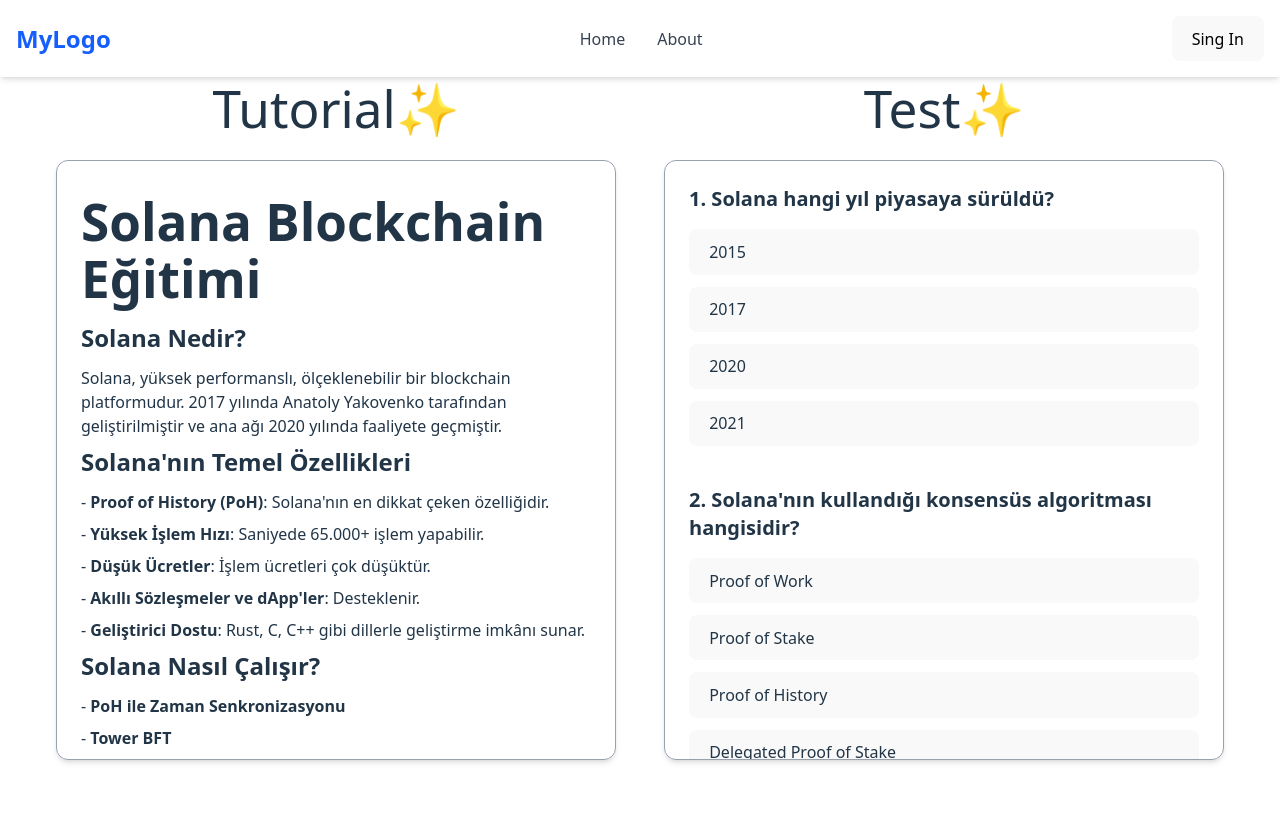
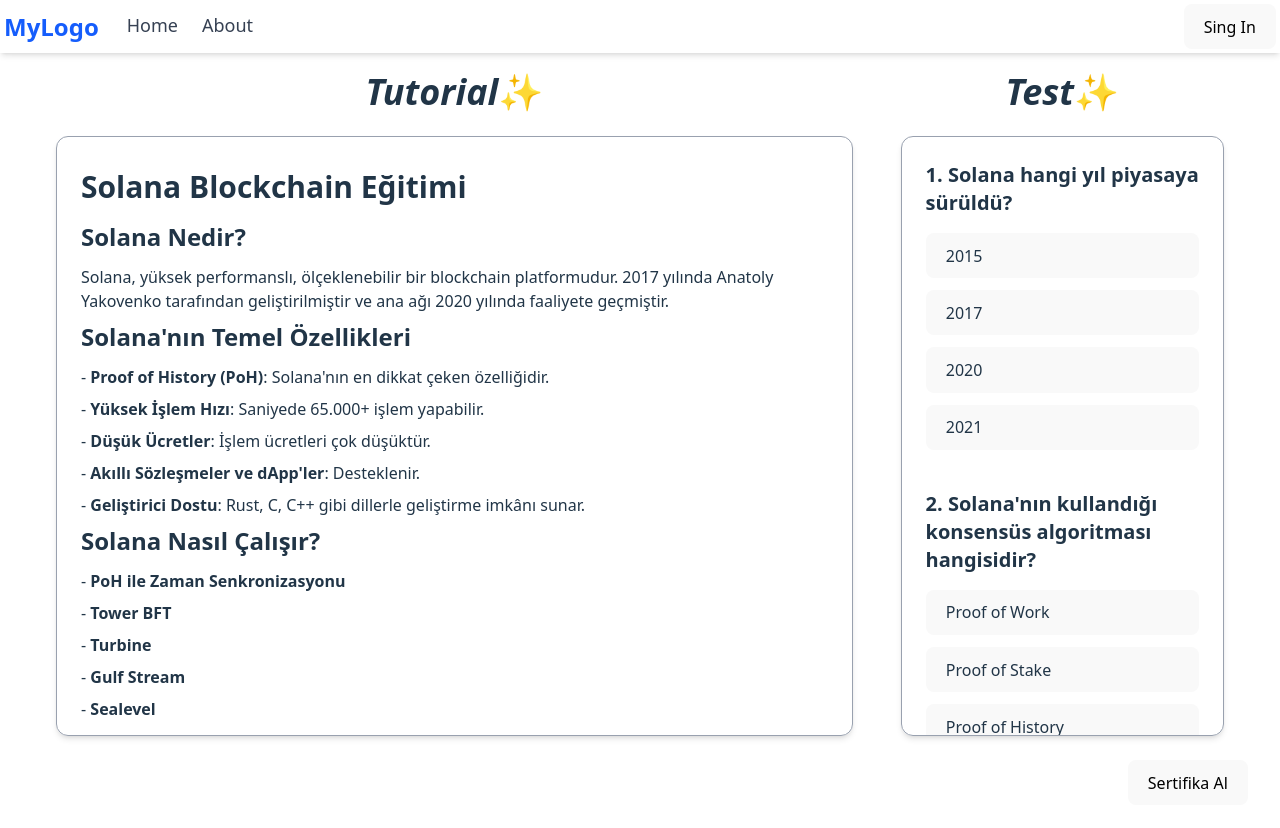
Before and after one commit to sbasrik/web1-team, a React (Vite) app: page / in a window 1280 px wide. Shown: the top 828 px of the page. Built offline with nearby package versions, Linux system fonts and the light colour scheme.

Commit message:
genel değişiklikler

```diff
--- a/src/App.tsx
+++ b/src/App.tsx
@@ -7,11 +7,16 @@ import Tutorial from './components/Tutorial'
 function App() {
 
   return (
-    <div className='w-full flex flex-column'>
+    <div className='w-full flex flex-col'>
       <Navbar></Navbar>
       <div className='flex flex-row left-0 top-20 w-full'>
         <Tutorial/>
         <Test/>
+      </div>
+      <div className="flex justify-end">
+        <button className="bg-green-600 text-black px-6 py-3 rounded-lg hover:bg-green-700 transition">
+          Sertifika Al
+        </button>
       </div>
     </div>
   )
--- a/src/components/Navbar.tsx
+++ b/src/components/Navbar.tsx
@@ -12,17 +12,15 @@ export default function Navbar() {
     setInputUsername(""); // Inputu temizle
   };
     return (
-      <nav className="fixed top-0 left-0 w-full flex items-center justify-between p-4 bg-white shadow-md z-50">
+      <nav className="fixed top-0 left-0 w-full flex items-center justify-between p-1 bg-white shadow-md z-50">
         {/* Logo */}
-        <div className="text-2xl font-bold text-blue-600">
+        <div className="flex justify-center text-2xl font-bold text-blue-600">
           MyLogo
+          <ul className="flex space-x-6 text-gray-700 ml-7">
+          <li className="hover:text-blue-500 cursor-pointer font-normal text-lg">Home</li>
+          <li className="hover:text-blue-500 cursor-pointer font-normal text-lg">About</li>
+        </ul>
         </div>
-
-        {/* Links */}
-        <ul className="flex space-x-8 text-gray-700">
-          <li className="hover:text-blue-500 cursor-pointer">Home</li>
-          <li className="hover:text-blue-500 cursor-pointer">About</li>
-        </ul>
 
         {/* Button */}
         <button
--- a/src/components/SolanaTutorial.tsx
+++ b/src/components/SolanaTutorial.tsx
@@ -55,7 +55,7 @@ const SolanaTutorial = () => {
         <div className="prose prose-lg max-w-none">
           {solanaTutorial.split('\n').map((line, index) => {
             if (line.startsWith('# ')) {
-              return <h1 key={index} className="text-3xl font-bold mb-4">{line.replace('# ', '')}</h1>;
+              return <h2 key={index} className="text-3xl font-bold mb-4">{line.replace('# ', '')}</h2>;
             } else if (line.startsWith('## ')) {
               return <h2 key={index} className="text-2xl font-semibold mb-3">{line.replace('## ', '')}</h2>;
             } else if (line.startsWith('- **')) {
--- a/src/components/Test.tsx
+++ b/src/components/Test.tsx
@@ -4,7 +4,7 @@ export default function Test() {
     return (
         <div className="w-1/2">
             <div>
-                <h1 className="text-black-400 mt-12">Test✨</h1>
+                <p className="text-black-400 mt-10 text-4xl font-bold italic">Test✨</p>
                 <SolanaQuiz/>
             </div>
         </div>
--- a/src/components/Tutorial.tsx
+++ b/src/components/Tutorial.tsx
@@ -2,9 +2,9 @@ import SolanaTutorial from "./SolanaTutorial"
 
 export default function Tutorial() {
     return (
-        <div className="w-1/2">
+        <div className="flex justify-end">
             <div>
-                <h1 className="text-black-400 mt-12">Tutorial✨</h1>
+                <p className="text-black-400 mt-10 text-4xl font-bold italic">Tutorial✨</p>
                 <SolanaTutorial></SolanaTutorial>
             </div>
         </div>
```
